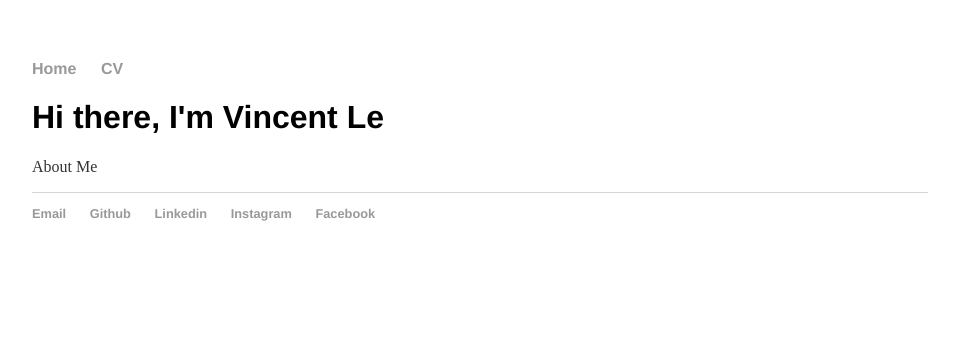
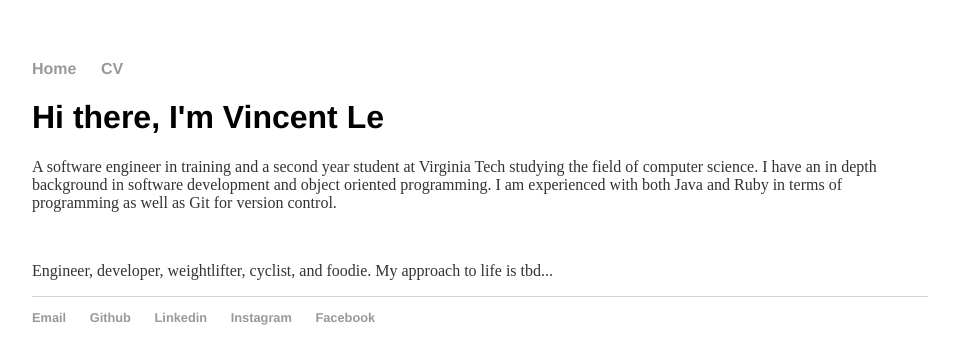
Before and after one commit to vinnyoodles/vinnyoodles.github.io, a Jekyll site: the page built from index.html, in a window 1280 px wide. Shown: the top 364 px of the page, without its empty margins (160-1119 px from the left). Built offline with Jekyll 4.4.1, drawn with Linux system fonts in a browser that asks for light colours.

Commit message:
add introduction

```diff
--- a/index.html
+++ b/index.html
@@ -5,6 +5,12 @@ title: Vincent Le
 <div class="container">
   <div class="blurb">
     <h1>Hi there, I'm Vincent Le</h1>
-    <p>About Me</p>
+    <p>
+    A software engineer in training and a second year student at Virginia Tech studying the field of computer science. I have an in depth background in software development and object oriented programming. I am experienced with both Java and Ruby in terms of programming as well as Git for version control.
+    </p>
+    <br>
+    <p>
+    Engineer, developer, weightlifter, cyclist, and foodie. My approach to life is tbd...
+    </p>
   </div><!-- /.blurb -->
 </div><!-- /.container -->
```
